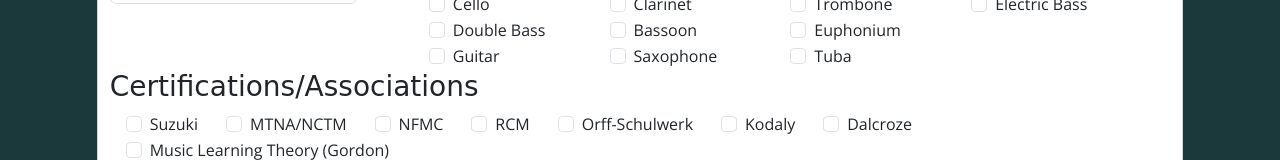
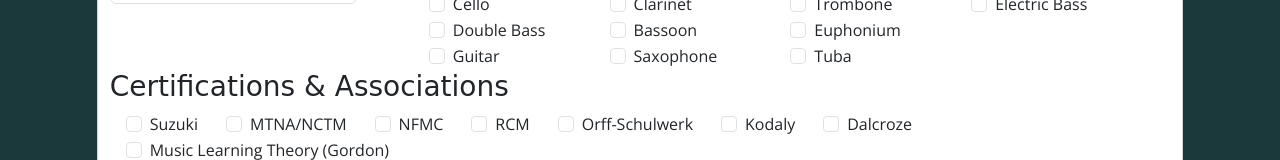
Before and after one commit to sacarr91/tutorHub, a website: page public/tutor-registration.html in a window 1280 px wide. Shown: the part 744-904 px from the top of the page. Drawn offline with nearby package versions, Linux system fonts and the light colour scheme; a web font is replaced by a local one.

Commit message:
changed cert/assoc to cert & assoc

```diff
--- a/public/tutor-registration.html
+++ b/public/tutor-registration.html
@@ -282,7 +282,7 @@
       </div>
 
       <div id="Certifications-header">
-        <h3>Certifications/Associations</h3>
+        <h3>Certifications & Associations</h3>
       </div>
       <div class="row mb-3 mx-3" id="specialties">
         <div class="form-check col-auto me-3">
```
